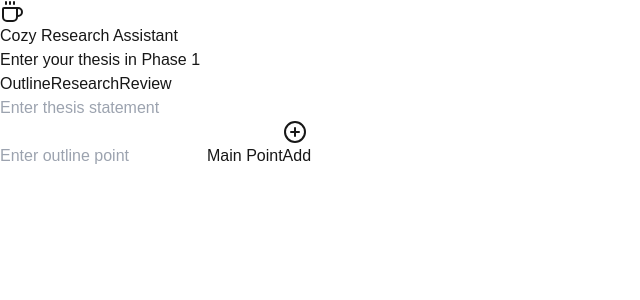
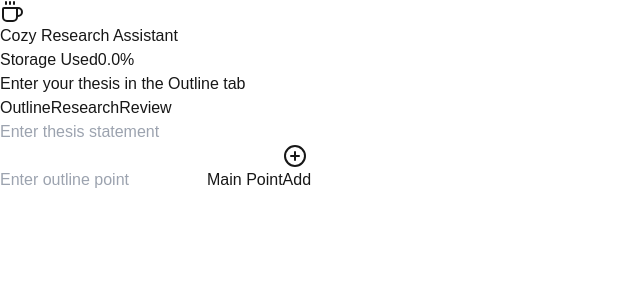
Before and after one commit to SbasalM/Cozy-Research, a Next.js app: page / in a window 1280 px wide. Shown: the top 300 px of the page, without its empty margins (0-640 px from the left). Built offline with nearby package versions, Linux system fonts and the light colour scheme.

Commit message:
Update: added a progress bar to local storage

```diff
--- a/src/components/research-organizer/index.tsx
+++ b/src/components/research-organizer/index.tsx
@@ -76,6 +76,7 @@ const ResearchPaperOrganizer = () => {
   const [researchText, setResearchText] = useState('');
   const [researchEntries, setResearchEntries] = useState<ResearchEntry[]>([]);
   const [storageWarning, setStorageWarning] = useState<string>('');
+  const [storagePercentage, setStoragePercentage] = useState(0);
   const [citationStyle, setCitationStyle] = useState<CitationStyle>('turabian');
 
   // Empty bibliography entry template
@@ -138,13 +139,15 @@ useEffect(() => {
   // Check storage size
   useEffect(() => {
     const currentSize = calculateStorageSize(thesis, outlinePoints, researchEntries);
+    const percentage = (currentSize / MAX_STORAGE) * 100;
+    setStoragePercentage(Math.min(percentage, 100));
 
     if (currentSize >= MAX_STORAGE) {
-    setStorageWarning('Storage limit reached. Please export your work to continue.');
+      setStorageWarning("Storage limit reached. Please export your work to continue.");
     } else if (currentSize >= STORAGE_LIMIT) {
-    setStorageWarning("You're approaching the storage limit. Consider exporting your work to ensure nothing is lost.");
+      setStorageWarning(`You're approaching the storage limit. Consider exporting your work to ensure nothing is lost.`);
     } else {
-    setStorageWarning('');
+      setStorageWarning("");
     }
   }, [thesis, outlinePoints, researchEntries]);
 
@@ -423,14 +426,14 @@ const handleExport = () => {
 
   // Helper function for source type fields
   const getSourceTypeFields = (sourceType: SourceType) => {
-  const commonFields: Array<{key: BibEntryKey; label: string; required: boolean}> = [
+    const commonFields: Array<{ key: BibEntryKey; label: string; required: boolean }> = [
       { key: 'author', label: 'Author(s) (Last Name, First Name)', required: true },
       { key: 'title', label: 'Title', required: true },
       { key: 'year', label: 'Year', required: true },
       { key: 'doi', label: 'DOI (if available)', required: false }
     ];
 
-  const sourceTypeFields: Record<SourceType, Array<{key: BibEntryKey; label: string; required: boolean}>> = {
+    const sourceTypeFields: Record<SourceType, Array<{ key: BibEntryKey; label: string; required: boolean }>> = {
       book: [
         { key: 'publisher', label: 'Publisher', required: true },
         { key: 'city', label: 'City of Publication', required: true },
@@ -472,7 +475,23 @@ return (
           <Coffee className="h-8 w-8 text-[#8B593E]" />
           <h1 className={`${styles.heading} text-2xl font-bold`}>Cozy Research Assistant</h1>
         </div>
-
+        <div className="w-full max-w-xs mx-auto mb-4">
+          <div className="flex justify-between text-sm mb-1">
+            <span className="text-gray-600">Storage Used</span>
+            <span className="text-gray-600">{storagePercentage.toFixed(1)}%</span>
+          </div>
+          <div className="w-full bg-gray-200 rounded-full h-2.5">
+            <div
+              className={`h-2.5 rounded-full ${storagePercentage > 90
+                  ? 'bg-red-600'
+                  : storagePercentage > 75
+                    ? 'bg-yellow-400'
+                    : 'bg-green-600'
+                }`}
+              style={{ width: `${storagePercentage}%` }}
+            ></div>
+          </div>
+        </div>
         {/* Add the warning banner here */}
         {storageWarning && (
           <div className="w-full bg-yellow-50 border-l-4 border-yellow-400 p-4 mb-4">
@@ -493,7 +512,7 @@ return (
 
         <div className="mb-8 text-center">
           <p className={`italic text-lg ${styles.text}`}>
-            {thesis || 'Enter your thesis in Phase 1'}
+            {thesis || 'Enter your thesis in the Outline tab'}
           </p>
         </div>
 
@@ -644,7 +663,7 @@ return (
 
                   <Select
                     value={bibEntry.sourceType}
-                    onValueChange={(value: SourceType) => setBibEntry({...bibEntry, sourceType: value})}
+                    onValueChange={(value: SourceType) => setBibEntry({ ...bibEntry, sourceType: value })}
                   >
                     <SelectTrigger className={styles.select}>
                       <SelectValue placeholder="Select source type" />
@@ -669,14 +688,14 @@ return (
                           <Input
                             type="date"
                             value={bibEntry[field.key]}
-                            onChange={(e) => setBibEntry({...bibEntry, [field.key]: e.target.value})}
+                            onChange={(e) => setBibEntry({ ...bibEntry, [field.key]: e.target.value })}
                             className={styles.input}
                             required={field.required}
                           />
                         ) : (
                           <Input
                             value={bibEntry[field.key]}
-                            onChange={(e) => setBibEntry({...bibEntry, [field.key]: e.target.value})}
+                            onChange={(e) => setBibEntry({ ...bibEntry, [field.key]: e.target.value })}
                             className={styles.input}
                             required={field.required}
                           />
```
Lines whose indentation alone changed are shown as unchanged.
